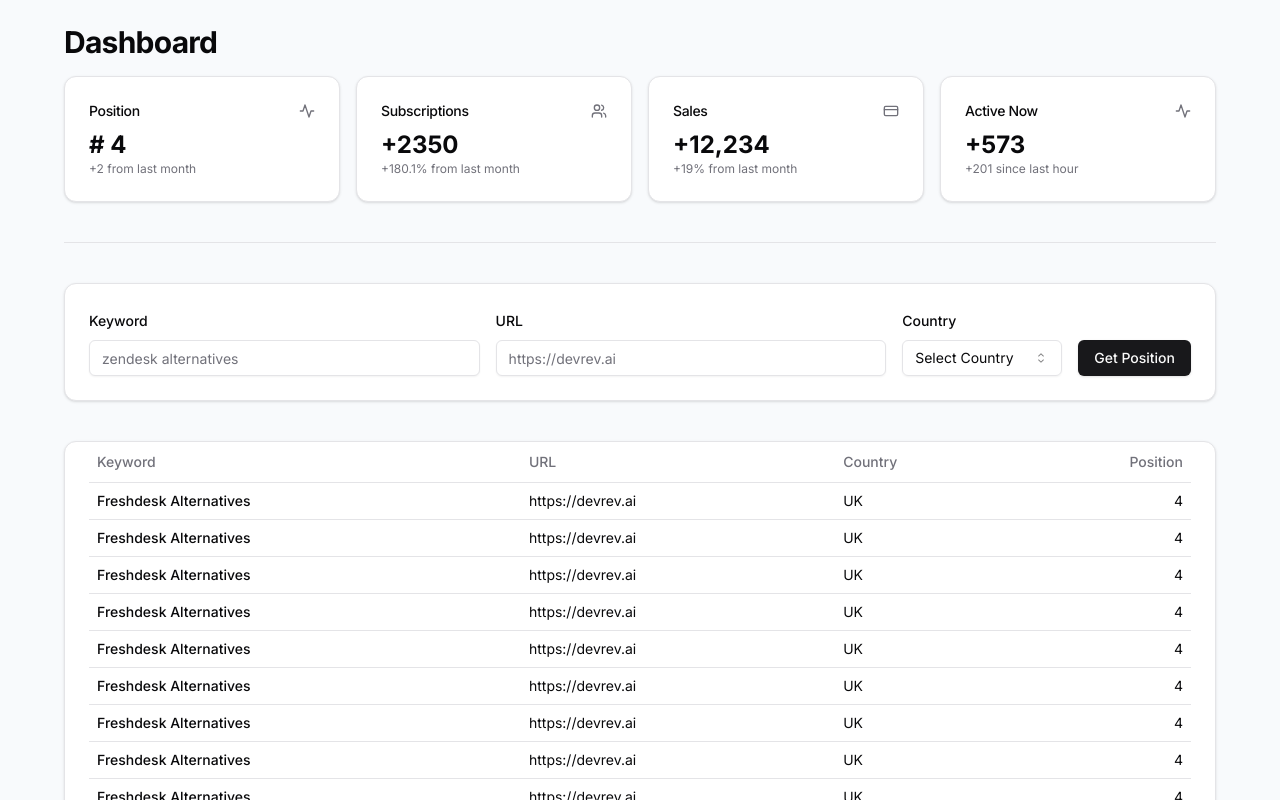
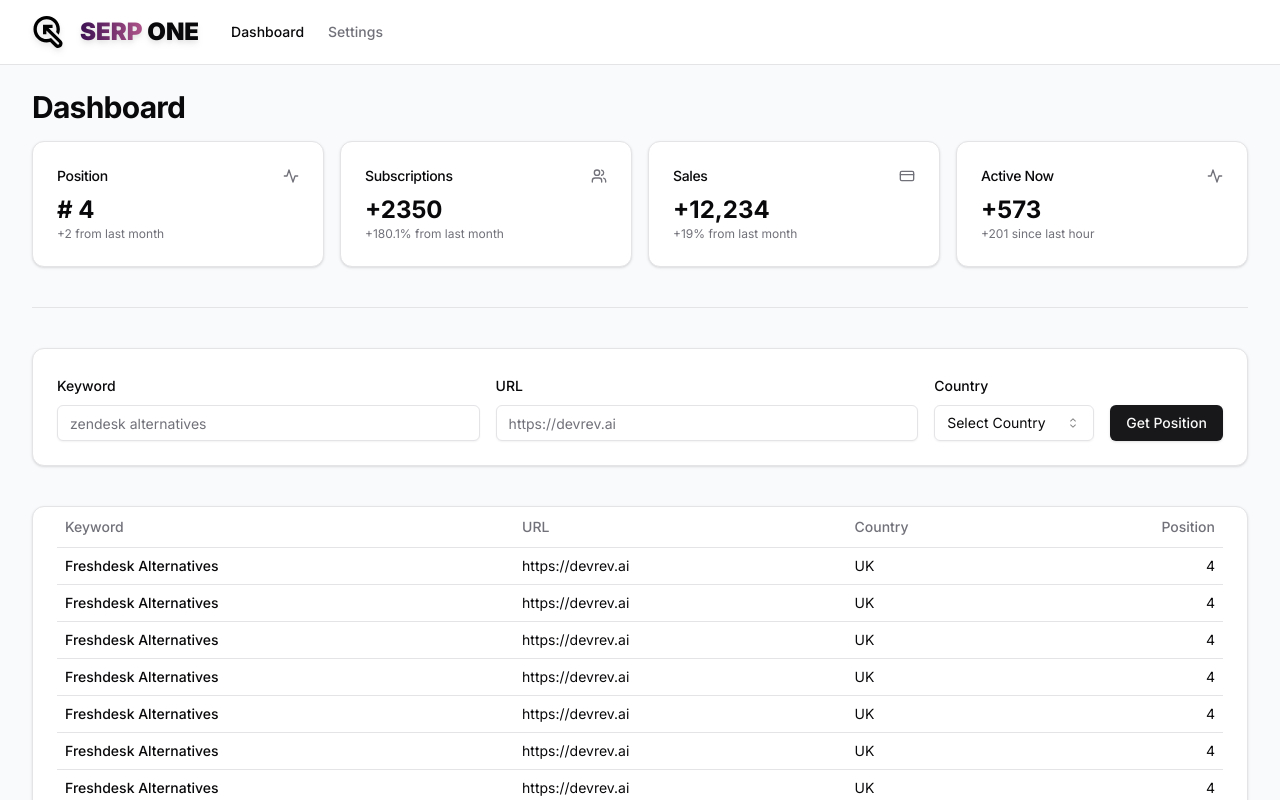
Before and after one commit to Serp-One/serp-one---website, a Next.js app: page /app/dashboard in a window 1280 px wide. Shown: the top 800 px of the page. Built offline with nearby package versions, Linux system fonts and the light colour scheme.

Commit message:
Fixed : Clerk provider and header
* updated dashboard and settings with page container

```diff
--- a/app/app/dashboard/page.tsx
+++ b/app/app/dashboard/page.tsx
@@ -19,7 +19,7 @@
   return (
     <div className="hidden flex flex-col md:flex bg-slate-50">
         <PageContaier>
-        <div className="flex-1 space-y-4 p-8 pt-6">
+        <div className="flex-1 space-y-4 py-8 pt-6">
           <div className="flex items-center justify-between space-y-2">
             <h2 className="text-3xl font-bold tracking-tight">Dashboard</h2>
             <div className="flex items-center space-x-2">
--- a/app/app/layout.tsx
+++ b/app/app/layout.tsx
@@ -19,14 +19,14 @@
   children: React.ReactNode;
 }) {
   return (
-    // <ClerkProvider>
+    <ClerkProvider>
       <html lang="en">
         <body className={inter.className}>
-          {/* <AppHeader /> */}
+          <AppHeader />
           {children}
           <SiteFooter />
         </body>
       </html>
-    // </ClerkProvider>
+    </ClerkProvider>
   );
 }
--- a/app/app/settings/layout.tsx
+++ b/app/app/settings/layout.tsx
@@ -1,13 +1,14 @@
-import { Metadata } from "next"
-import Image from "next/image"
+import { Metadata } from "next";
+import Image from "next/image";
 
-import { Separator } from "@/components/ui/separator"
-import { SidebarNav } from "@/components/sidebar-nav"
+import { Separator } from "@/components/ui/separator";
+import { SidebarNav } from "@/components/sidebar-nav";
+import { PageContaier } from "@/components/misc";
 
 export const metadata: Metadata = {
   title: "Forms",
   description: "Advanced form example using react-hook-form and Zod.",
-}
+};
 
 const sidebarNavItems = [
   {
@@ -30,32 +31,17 @@
     title: "Display",
     href: "/app/settings/display",
   },
-]
+];
 
 interface SettingsLayoutProps {
-  children: React.ReactNode
+  children: React.ReactNode;
 }
 
 export default function SettingsLayout({ children }: SettingsLayoutProps) {
   return (
-    <>
-      <div className="md:hidden">
-        <Image
-          src="/examples/forms-light.png"
-          width={1280}
-          height={791}
-          alt="Forms"
-          className="block dark:hidden"
-        />
-        <Image
-          src="/examples/forms-dark.png"
-          width={1280}
-          height={791}
-          alt="Forms"
-          className="hidden dark:block"
-        />
-      </div>
-      <div className="hidden space-y-4 p-8 pt-6 pb-16 md:block">
+    <div className="hidden flex flex-col md:flex bg-slate-50">
+      <PageContaier>
+        <div className="flex-1 space-y-4 py-8 pt-6">
           <div className="space-y-0.5">
             <h2 className="text-3xl font-bold tracking-tight">Settings</h2>
             <p className="text-muted-foreground">
@@ -65,11 +51,12 @@
           <Separator className="my-6" />
           <div className="flex flex-col space-y-8 lg:flex-row lg:space-x-12 lg:space-y-0">
             <aside className="-mx-4 lg:w-1/5">
-            <SidebarNav items={sidebarNavItems} />
+              {/* <SidebarNav items={sidebarNavItems} /> */}
             </aside>
-          <div className="flex-1 lg:max-w-2xl">{children}</div>
+            {/* <div className="flex-1 lg:max-w-2xl">{children}</div> */}
           </div>
         </div>
-    </>
-  )
+      </PageContaier>
+    </div>
+  );
 }
--- a/components/app-header.tsx
+++ b/components/app-header.tsx
@@ -1,21 +1,29 @@
-import { Brand } from "@/components/brand";
+import { Brand, Logo } from "@/components/brand";
 import { MainNav } from "@/components/main-nav";
 import { UserNav } from "@/components/user-nav";
 import { UserButton } from "@clerk/nextjs";
-import { PageContaier } from "./misc";
+import { PageContaier, TextGradient } from "./misc";
+import Link from "next/link";
 
 export function AppHeader() {
   return (
     <header className="border-b">
       <PageContaier>
-      <div className="flex h-16 items-center px-4">
+        <div className="flex h-16 items-center">
           {/* <TeamSwitcher /> */}
           {/* <Brand className="mx-4 h-6 w-auto" /> */}
+          <Link
+            href="/"
+            className="flex flex-row text-2xl font-black drop-shadow-md"
+          >
+            <Logo className="h-8 w-8 mr-4 fill-black" />
+            <TextGradient>SERP</TextGradient>&nbsp;ONE
+          </Link>
           {/* <span className="mx-4 text-xl font-bold">SERP ONE</span> */}
-        <MainNav className="mx-4" />
+          <MainNav className="mx-8" />
           <div className="ml-auto mr-4 flex items-center space-x-4">
             {/* <Search /> */}
-          <UserButton afterSignOutUrl="/"/>
+            <UserButton afterSignOutUrl="/" />
           </div>
         </div>
       </PageContaier>
```
Lines whose indentation alone changed are shown as unchanged.
